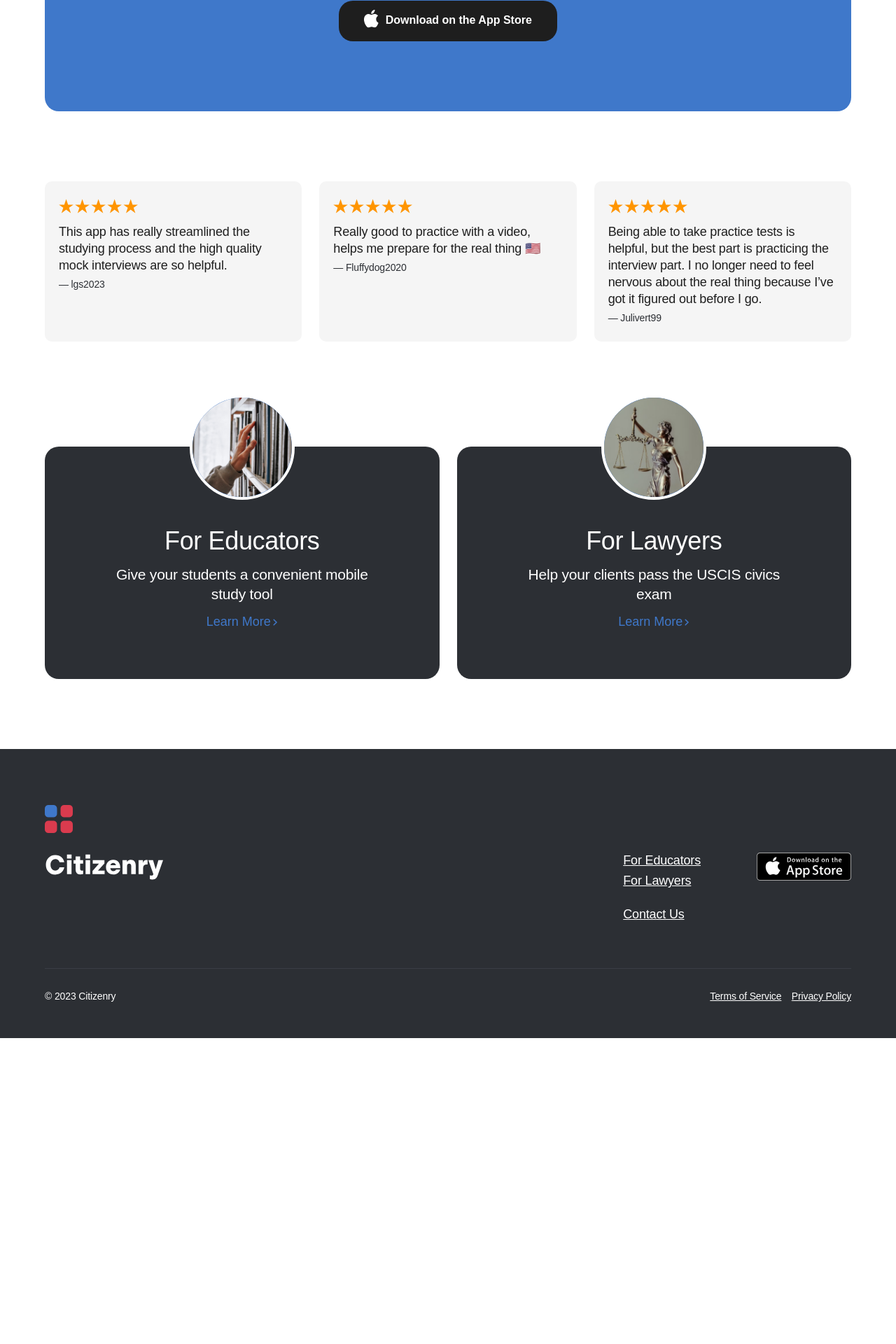
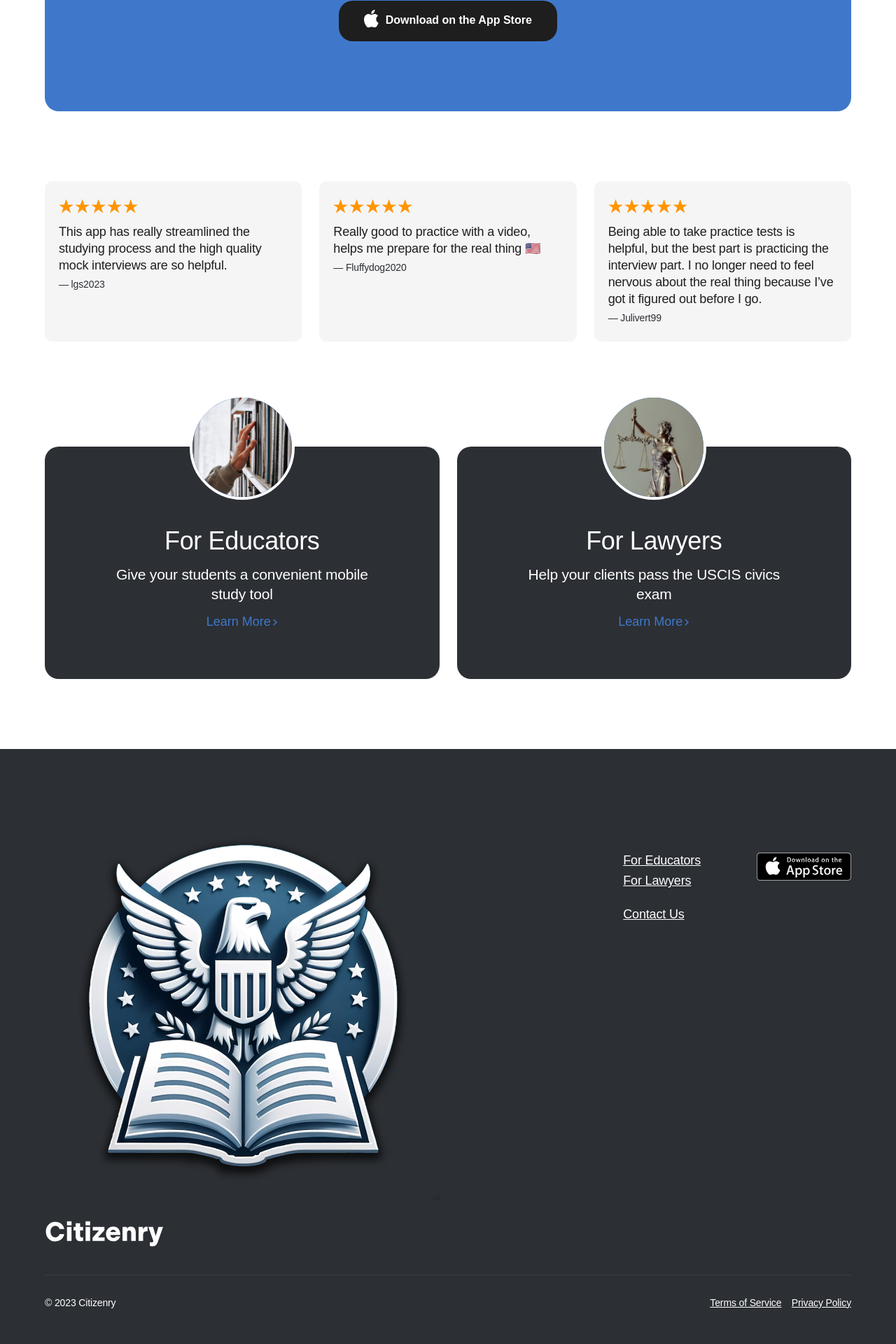
Before and after one commit to citizenryapp/website, a Jekyll site: the page built from index.markdown, in a window 1280 px wide. Shown: the part 2257-4177 px from the top of the page at 70% size. Built offline with Jekyll 4.4.1, drawn with Linux system fonts in a browser that asks for light colours; some web fonts are replaced; before the commit the page ends 3740 px from its top, so only the background shows below that.

Commit message:
Update site-footer.html

```diff
--- a/_includes/site-footer.html
+++ b/_includes/site-footer.html
@@ -2,7 +2,7 @@
   <div class="site-footer__inner container">
     <div class="site-footer__left">
       <a href="/" class="site-footer__logomark">
-        {% include svg-logomark.html %}
+        <img src="/assets/images/apple-touch-icon.png" alt="" class="">
       </a>
       <a href="/" class="site-footer__logo">
         {% include svg-logo-type.html %}
```
